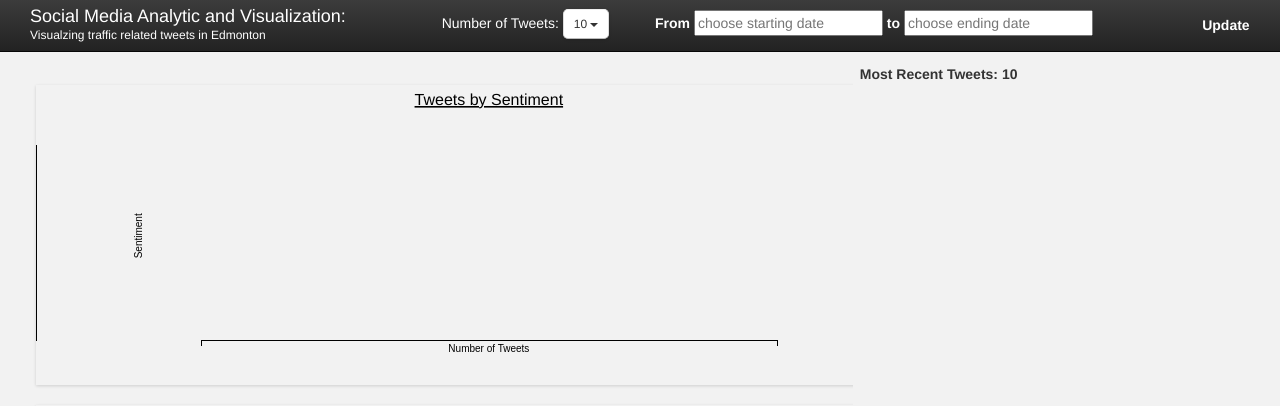
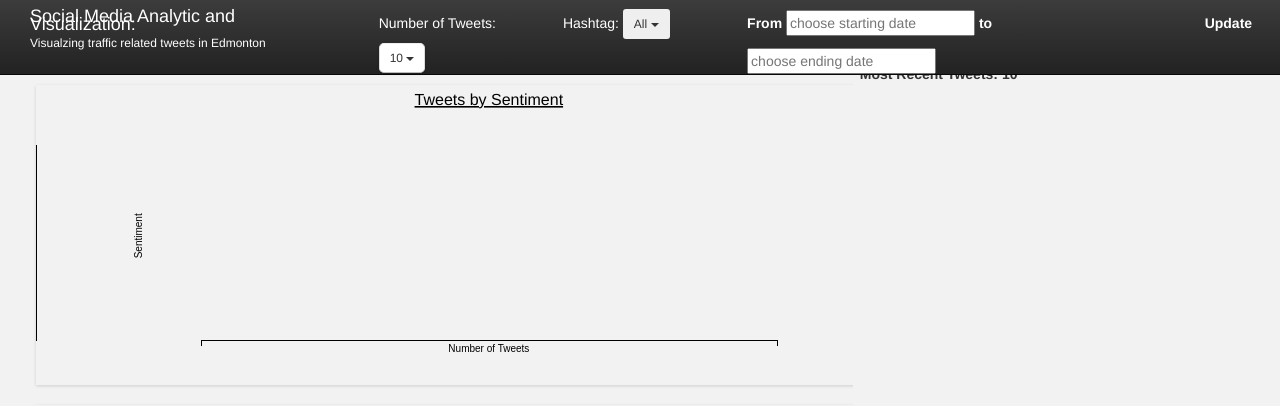
Before and after one commit to ajamal31/Twitter-Sentiment-Analysis, a Django app: page / in a window 1280 px wide. Shown: the top 406 px of the page. Run offline with Django 3.2, Linux system fonts and the light colour scheme; data that the repository does not hold is empty; some libraries are stand-ins or nearby versions.

Commit message:
Add hashtag button

```diff
--- a/traffic_data/graph/views.py
+++ b/traffic_data/graph/views.py
@@ -4,6 +4,7 @@ from __future__ import unicode_literals
 from django.shortcuts import render
 from django.views.generic import TemplateView
 from database.models import Tweet
+from database.models import Hashtag
 from nltk import word_tokenize
 from django.http import HttpResponse
 import json
@@ -98,9 +99,11 @@ class HomePageView(TemplateView):
         topFavTweet = self.get_top_tweets(favSorted, how_many)
         topRtTweet = self.get_top_tweets(rtSorted, how_many)
 
+        hashtags = Hashtag.objects.all();
+
         tweet_data = {'sentimentCounts': data, 'retweetCounts': rtSorted, 'favouriteCounts': favSorted,
                       'replyCounts': repSorted, 'recentTweets': recent_tweets, 'topRetweet': topRtTweet,
-                      'topFavorite': topFavTweet, 'topReply': topReplyTweet, 'tweets': tweets}
+                      'topFavorite': topFavTweet, 'topReply': topReplyTweet, 'tweets': tweets, 'hashtags': hashtags}
 
         return tweet_data
 
--- a/traffic_data/static/main.css
+++ b/traffic_data/static/main.css
@@ -16,6 +16,7 @@
     color: white;
 }
 
+.hashtag,
 .num-tweet {
     display: inline-block;
     color: white;
--- a/traffic_data/templates/index.html
+++ b/traffic_data/templates/index.html
@@ -68,6 +68,17 @@
                     <li><a class="item">30</a></li>
                 </ul>
             </div>
+            <div class="col-sm-2"><p1 class="hashtag">Hashtag:</p1>
+                <button id="hashtag-dropdown" class="btn btn-secondary btn-sm dropdown-toggle" type="button" data-toggle="dropdown" aria-haspopup="true" aria-expanded="false">
+                    All
+                    <i class="caret"></i>
+                </button>
+                <ul id="hashtag_list" class="dropdown-menu">
+                    <li><a class="item">#yegtraffic</a></li>
+                    <li><a class="item">#visionzero</a></li>
+                    <li><a class="item">#abroads</a></li>
+                </ul>
+            </div>
             <!--Date picker text fields with calender-->
             <div class="col-sm-5" >
                 <label class="datepicker" for="from">From</label>
```
